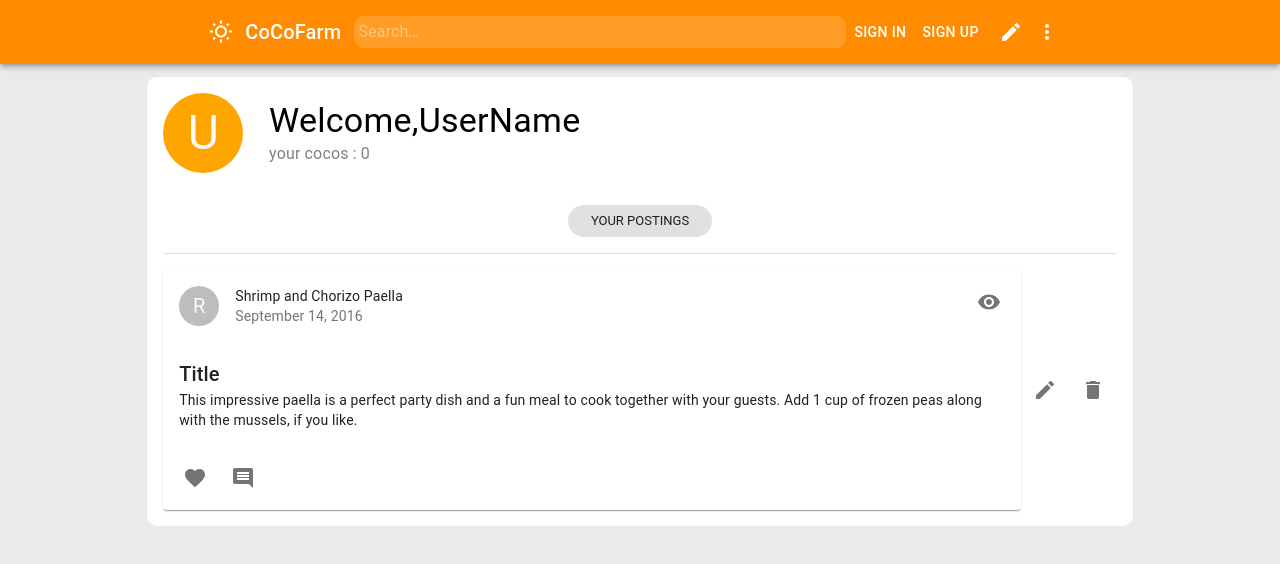
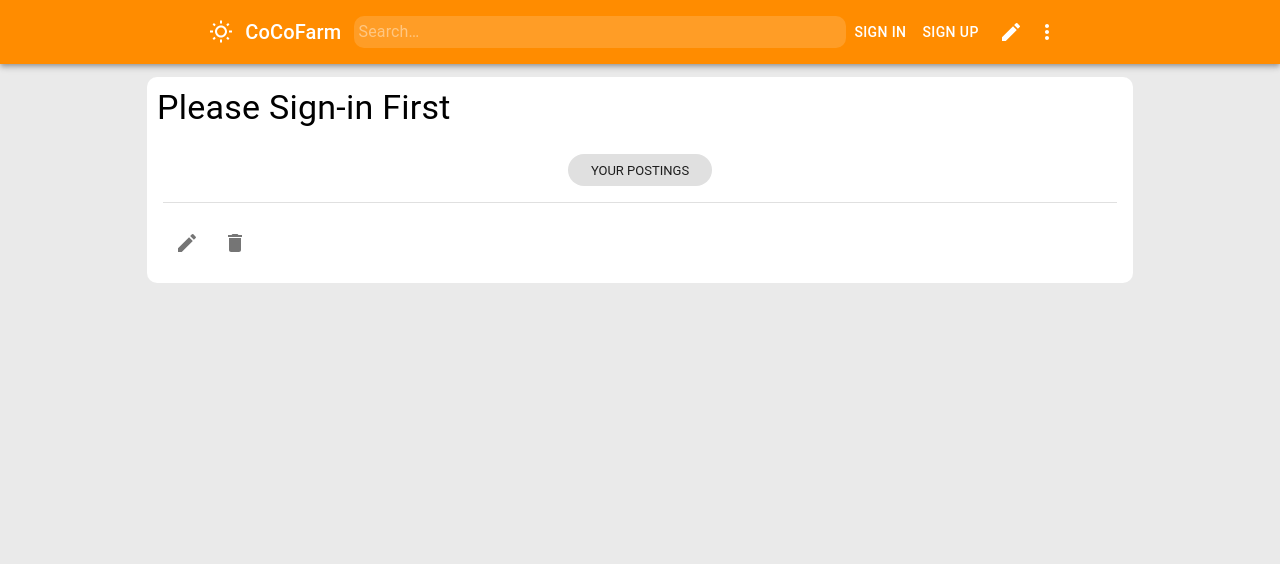
Before and after one commit to codestates/beb-03-second-05-CoCoFarm, a React (Create React App) app in the folder client/: page /mypage in a window 1280 px wide. Shown: the top 564 px of the page. Built offline with nearby package versions, Linux system fonts and the light colour scheme.

Commit message:
fix : 수정 중

```diff
--- a/client/src/App.js
+++ b/client/src/App.js
@@ -35,9 +35,15 @@ function App() {
             element={<Signin userinfoSetting={userinfoSetting} />}
           ></Route>
           <Route path="/signup" element={<Signup />}></Route>
-          <Route path="/posting" element={<Posting />}></Route>
+          <Route
+            path="/posting"
+            element={<Posting isLogin={isLogin} userInfo={userInfo} />}
+          ></Route>
           <Route path="/postdetail" element={<Postdetail />}></Route>
-          <Route path="/mypage" element={<Mypage isLogin={isLogin} />}></Route>
+          <Route
+            path="/mypage"
+            element={<Mypage isLogin={isLogin} userInfo={userInfo} />}
+          ></Route>
         </Routes>
       </BrowserRouter>
     </div>
--- a/client/src/components/header.js
+++ b/client/src/components/header.js
@@ -72,6 +72,7 @@ export default function Header({ isLogin, handleLogout }) {
     handleMobileMenuClose();
   };
   const logOut = () => {
+    window.alert("sign out success!");
     handleLogout();
   };
 
--- a/client/src/page/Mypage.js
+++ b/client/src/page/Mypage.js
@@ -13,7 +13,7 @@ import axios from "axios";
 import { useState } from "react";
 import Post from "../components/post";
 
-function Mypage() {
+function Mypage({ isLogin, userInfo }) {
   return (
     <div className="Mypage">
       <Container
@@ -43,6 +43,7 @@ function Mypage() {
             }}
           >
             <Box>
+              {isLogin ? (
                 <Avatar
                   style={{
                     width: "5rem",
@@ -52,8 +53,9 @@ function Mypage() {
                     margin: "1rem",
                   }}
                 >
-                U
+                  {userInfo[0]}
                 </Avatar>
+              ) : null}
             </Box>
 
             <Box
@@ -64,14 +66,16 @@ function Mypage() {
                 flexDirection: "column",
               }}
             >
-              <Typography variant="h4">Welcome,UserName</Typography>
+              <Typography variant="h4">
+                {isLogin ? `${userInfo}` : "Please Sign-in First"}
+              </Typography>
               <Typography
                 variant="body1"
                 style={{
                   color: "gray",
                 }}
               >
-                your cocos : 0
+                {isLogin ? "your cocos : 0" : null}
               </Typography>
             </Box>
           </Box>
@@ -93,7 +97,7 @@ function Mypage() {
               margin: "1rem",
             }}
           >
-            <Post />
+            {isLogin ? <Post /> : null}
             <IconButton
               style={{
                 width: "3rem",
--- a/client/src/page/Posting.js
+++ b/client/src/page/Posting.js
@@ -9,7 +9,7 @@ import {
 import axios from "axios";
 import { useState, useEffect } from "react";
 
-function Posting() {
+function Posting({ userInfo, isLogin }) {
   const [title, setTitle] = useState("");
   const [content, setContent] = useState("");
   // const [hasgtag,setHashtag] = useState("");
@@ -26,6 +26,7 @@ function Posting() {
     console.log("userInfo Changed!");
   }, [title, content]);
 
+  //  클릭함수 로그인된거 처리하기
   // async function clickPosting() {
   //   let result = await axios.post("http://localhost:8080/post", {
   //     title,
@@ -70,9 +71,11 @@ function Posting() {
                 margin: "1%",
               }}
             >
-              U
+              {isLogin ? userInfo[0] : "U"}
             </Avatar>
-            <Typography variant="h5">UserName</Typography>
+            <Typography variant="h5">
+              {isLogin ? `${userInfo}` : "Undefined"}
+            </Typography>
           </Box>
 
           <TextField
```
Also changed, not shown: 2 other files (tests, documents, lock files or other folders). Lines whose indentation alone changed are shown as unchanged.
